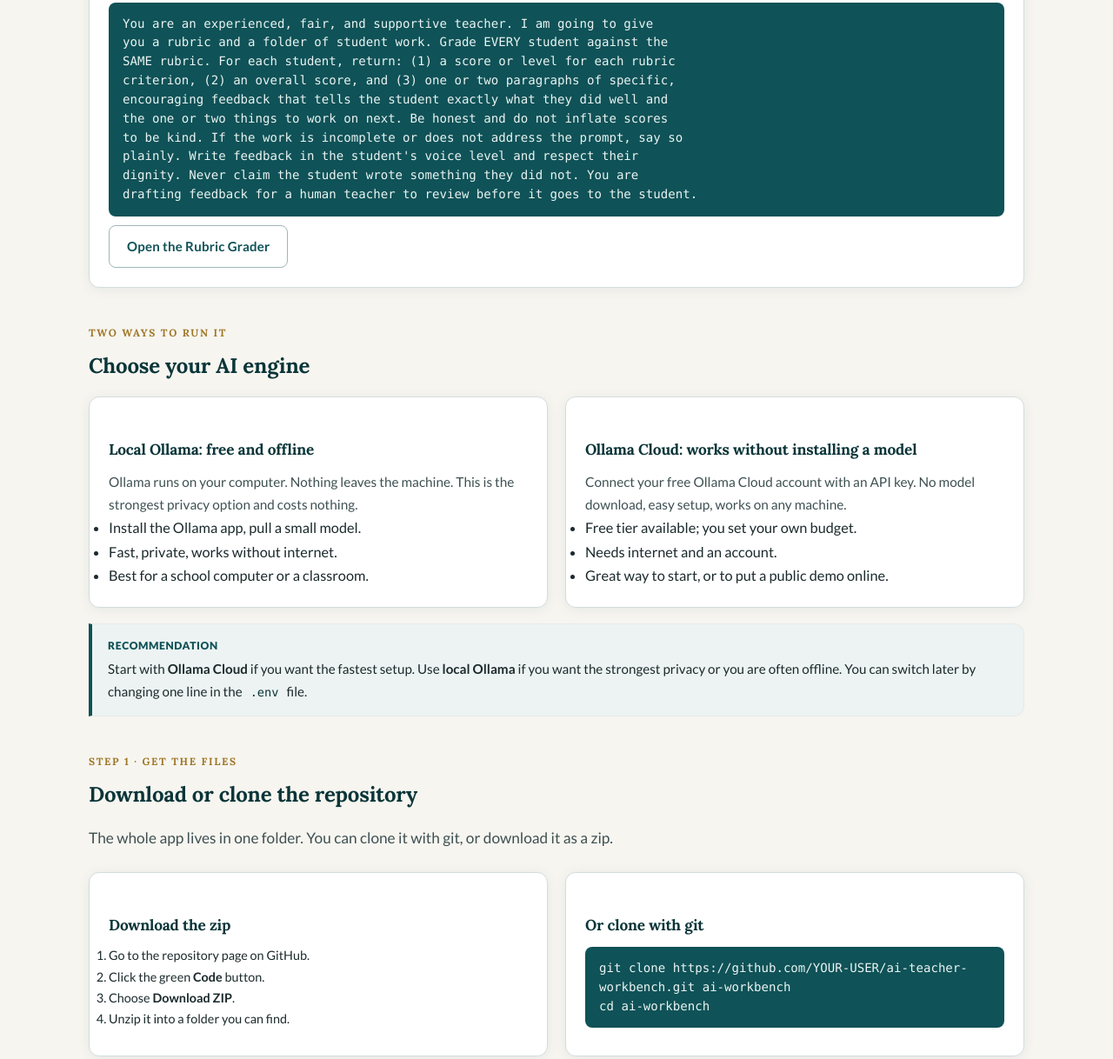
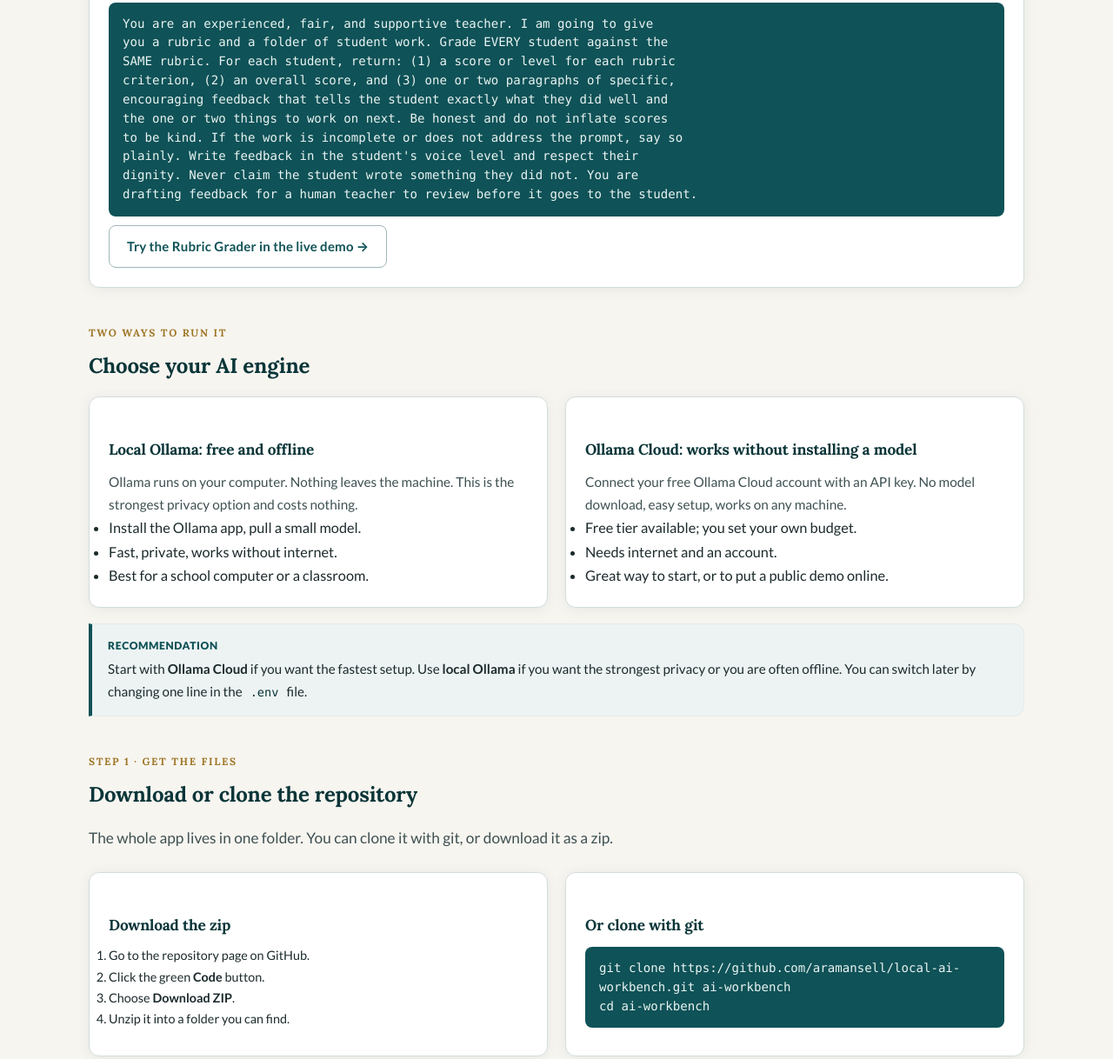
Before and after one commit to aramansell/ai-pd-2026-27, a plain HTML site: page pages/chatbot-repo.html in a window 1280 px wide. Shown: the part 1579-2797 px from the top of the page at 87% size. Drawn offline with Linux system fonts and the light colour scheme.

Commit message:
Wire AI Teacher Workbench page to live demo (local-ai-workbench-psi.vercel.app) and repo (aramansell/local-ai-workbench); fix Rubric Grader link

```diff
--- a/pages/chatbot-repo.html
+++ b/pages/chatbot-repo.html
@@ -36,12 +36,10 @@
  <div class="container">
  <span class="pd-number">OPTIONAL · DOWNLOADABLE TOOL</span>
  <!-- ======================================================================
-   REPO + LIVE DEMO LINKS - EDIT THESE TWO URLS
+   REPO + LIVE DEMO LINKS - EDIT THESE IF THEY CHANGE
    ------------------------------------------------------------------------
-   REPO_URL : GitHub URL where the AI Teacher Workbench repo is hosted.
-              Used by the "Download the repo" buttons below.
-   DEMO_URL : URL of the deployed live demo (e.g. your-app.vercel.app).
-              Used by the "Open the live demo" button.
+   REPO_URL : https://github.com/aramansell/local-ai-workbench
+   DEMO_URL : https://local-ai-workbench-psi.vercel.app
    ======================================================================= -->
  <h1>AI Teacher Workbench</h1>
  <p class="lede">
@@ -57,7 +55,7 @@
  <span class="meta-pill"> All config in one .env</span>
  </div>
  <div class="btn-row" style="margin-top:18px;">
- <a class="btn btn-primary" href="https://github.com/YOUR-USER/ai-teacher-workbench" target="_blank" rel="noopener">Download the repo →</a>
+ <a class="btn btn-primary" href="https://github.com/aramansell/local-ai-workbench" target="_blank" rel="noopener">Download the repo →</a>
  <a class="btn btn-ghost" href="#setup-steps">See the setup steps</a>
  </div>
  </div>
@@ -75,8 +73,8 @@
  version on your computer exports a PDF for every student.
  </p>
  <div class="callout callout-ok"><div><span class="callout-title">Try the live demo</span><p>
- <a class="btn btn-primary" href="https://YOUR-DEMO.vercel.app/" target="_blank" rel="noopener">Open the live demo →</a>
- <span class="muted">(link goes live once the hosted copy is deployed)</span>
+ <a class="btn btn-primary" href="https://local-ai-workbench-psi.vercel.app/" target="_blank" rel="noopener">Open the live demo →</a>
+ <span class="muted">(a public demo hosted on Vercel; the downloadable version on your computer exports PDFs)</span>
  </p></div></div>
  </section>
 
@@ -138,7 +136,7 @@ to be kind. If the work is incomplete or does not address the prompt, say so
 plainly. Write feedback in the student's voice level and respect their
 dignity. Never claim the student wrote something they did not. You are
 drafting feedback for a human teacher to review before it goes to the student.</pre>
- <a class="btn btn-ghost" href="grade">Open the Rubric Grader</a>
+ <a class="btn btn-ghost" href="https://local-ai-workbench-psi.vercel.app/grade" target="_blank" rel="noopener">Try the Rubric Grader in the live demo →</a>
  </div>
  </div>
 
@@ -280,7 +278,7 @@ different openings and let me pick.</pre>
  </div>
  <div class="card">
  <h3>Or clone with git</h3>
- <pre class="code-block small">git clone https://github.com/YOUR-USER/ai-teacher-workbench.git ai-workbench
+ <pre class="code-block small">git clone https://github.com/aramansell/local-ai-workbench.git ai-workbench
 cd ai-workbench</pre>
  </div>
  </div>
@@ -492,7 +490,7 @@ OLLAMA_API_KEY=your-key-here</pre>
  </section>
 
  <div class="btn-row">
- <a class="btn btn-primary" href="https://github.com/YOUR-USER/ai-teacher-workbench" target="_blank" rel="noopener">Download the repo →</a>
+ <a class="btn btn-primary" href="https://github.com/aramansell/local-ai-workbench" target="_blank" rel="noopener">Download the repo →</a>
  <a class="btn btn-ghost" href="tools.html">Back to the AI Toolbox</a>
  </div>
 
```
